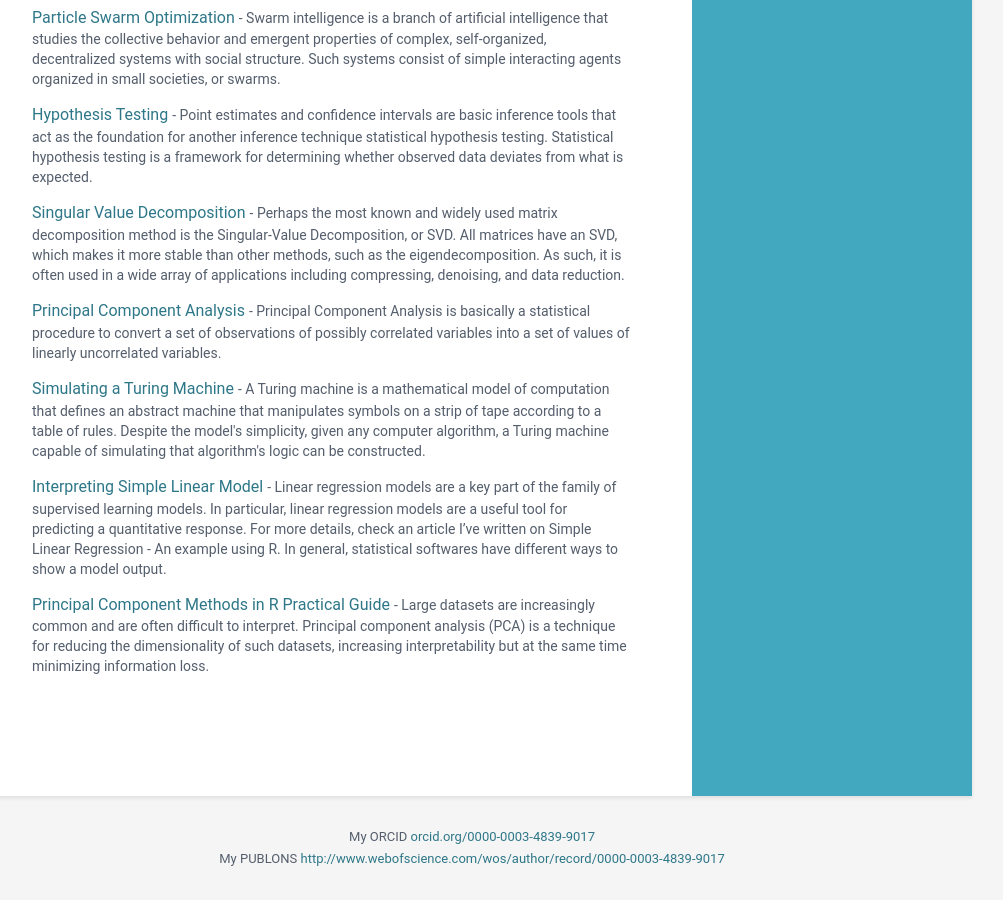
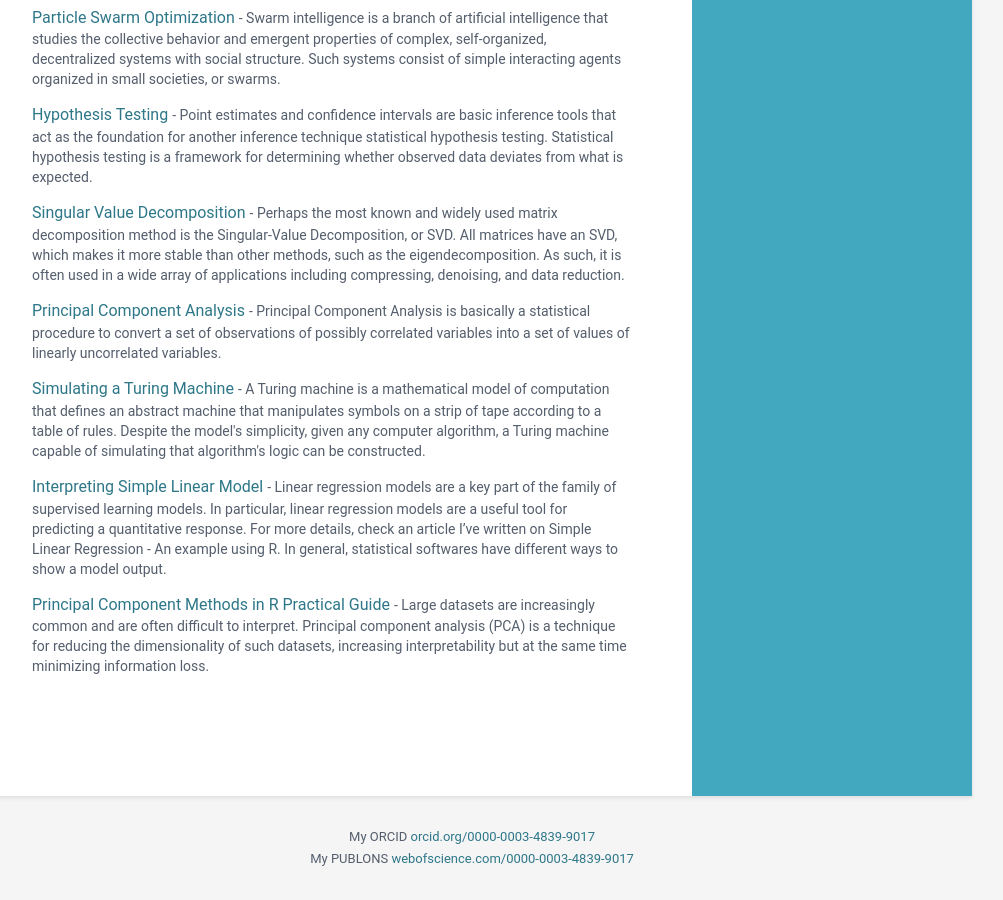
Before and after one commit to gomede/gomede.github.io, a Jekyll site: the page built from index.html, in a window 1280 px wide and 900 px high, scrolled down 4981 px. Shown: the whole window, without its empty margins (168-1171 px from the left). Built offline with Jekyll 4.4.1, drawn with Linux system fonts in a browser that asks for light colours; some of the changed lines change nothing that is shown.

Commit message:
Update data.yml

```diff
--- a/_data/data.yml
+++ b/_data/data.yml
@@ -487,4 +487,4 @@ codes:
 footer:
     My ORCID <a href="orcid.org/0000-0003-4839-9017" target="_blank" rel="nofollow">orcid.org/0000-0003-4839-9017</a>
     <br>
-    My PUBLONS <a href="http://www.webofscience.com/wos/author/record/[ResearcherID]" target="_blank" rel="nofollow">http://www.webofscience.com/wos/author/record/0000-0003-4839-9017</a>
+    My PUBLONS <a href="http://www.webofscience.com/wos/author/record/0000-0003-4839-9017" target="_blank" rel="nofollow">webofscience.com/0000-0003-4839-9017</a>
```
